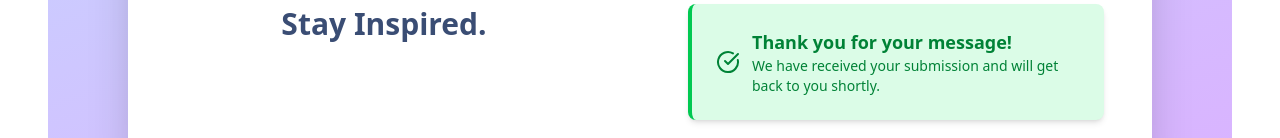
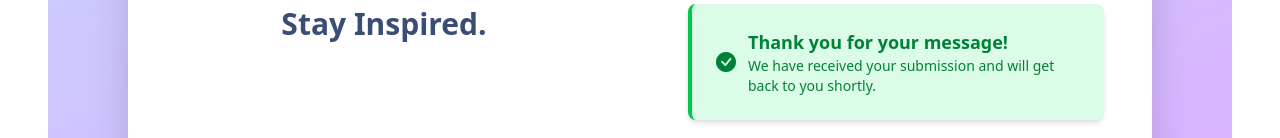
Before and after one commit to amoria-global/jambolush, a Next.js app: page /pages/contact_us in a window 1280 px wide. Both pictures are taken after typing "Sample", "name@example.com", "5551234", "Sample" into the empty fields and a click on the button "SEND MESSAGE". Shown: the part 252-390 px from the top of the page. Built offline with nearby package versions, Linux system fonts and the light colour scheme.

Commit message:
ft:changes on contact us

```diff
--- a/app/pages/contact_us/page.tsx
+++ b/app/pages/contact_us/page.tsx
@@ -1,7 +1,6 @@
 'use client';
 
 import React, { useState, ChangeEvent, FormEvent } from 'react';
-import { Send, CheckCircle } from 'lucide-react';
 
 interface FormData {
   name: string;
@@ -39,7 +38,7 @@ const ContactUsPage = () => {
       <div className="w-full max-w-5xl mx-auto bg-white rounded-3xl shadow-2xl overflow-hidden flex flex-col md:flex-row transition-all duration-300 transform hover:scale-[1.01]">
         {/* Left column with logo and slogan */}
         <div className="md:w-1/2 bg-white flex flex-col justify-center items-center p-8 md:p-16 text-center text-gray-800">
-          {/*   image here */}
+          {/* image here */}
           <h2 className="text-3xl font-bold mt-6 text-[#3A4D74]">Book Unique.</h2>
           <p className="mt-2 text-3xl font-bold text-[#3A4D74]">Stay Inspired.</p>
         </div>
@@ -57,7 +56,7 @@ const ContactUsPage = () => {
             // Success message after submission
             <div className="bg-green-100 border-l-4 border-green-500 text-green-700 p-6 rounded-lg shadow-md" role="alert">
               <div className="flex items-center">
-                <CheckCircle size={24} className="flex-shrink-0" />
+                <i className="bi bi-check-circle-fill text-xl"></i>
                 <div className="ml-3">
                   <p className="font-bold text-lg">Thank you for your message!</p>
                   <p className="text-sm">We have received your submission and will get back to you shortly.</p>
@@ -113,7 +112,7 @@ const ContactUsPage = () => {
                 aria-label="Send message"
                 className="w-full flex items-center justify-center space-x-2 py-3 px-6 border border-transparent rounded-full shadow-lg text-base font-medium text-white bg-indigo-600 hover:bg-indigo-700 focus:outline-none focus:ring-2 focus:ring-offset-2 focus:ring-indigo-500 transform transition-transform duration-150 active:scale-95"
               >
-                <Send size={20} />
+                <i className="bi bi-send-fill text-base"></i>
                 <span>SEND MESSAGE</span>
               </button>
             </form>
```
